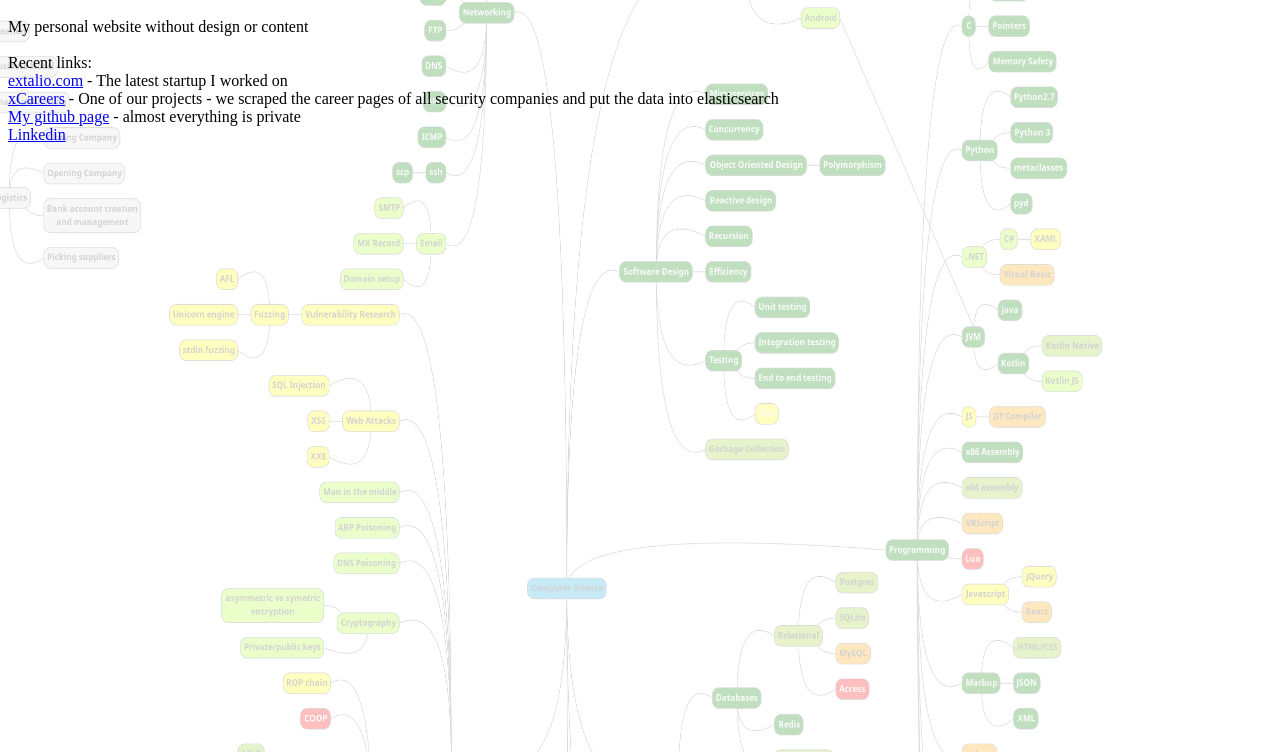
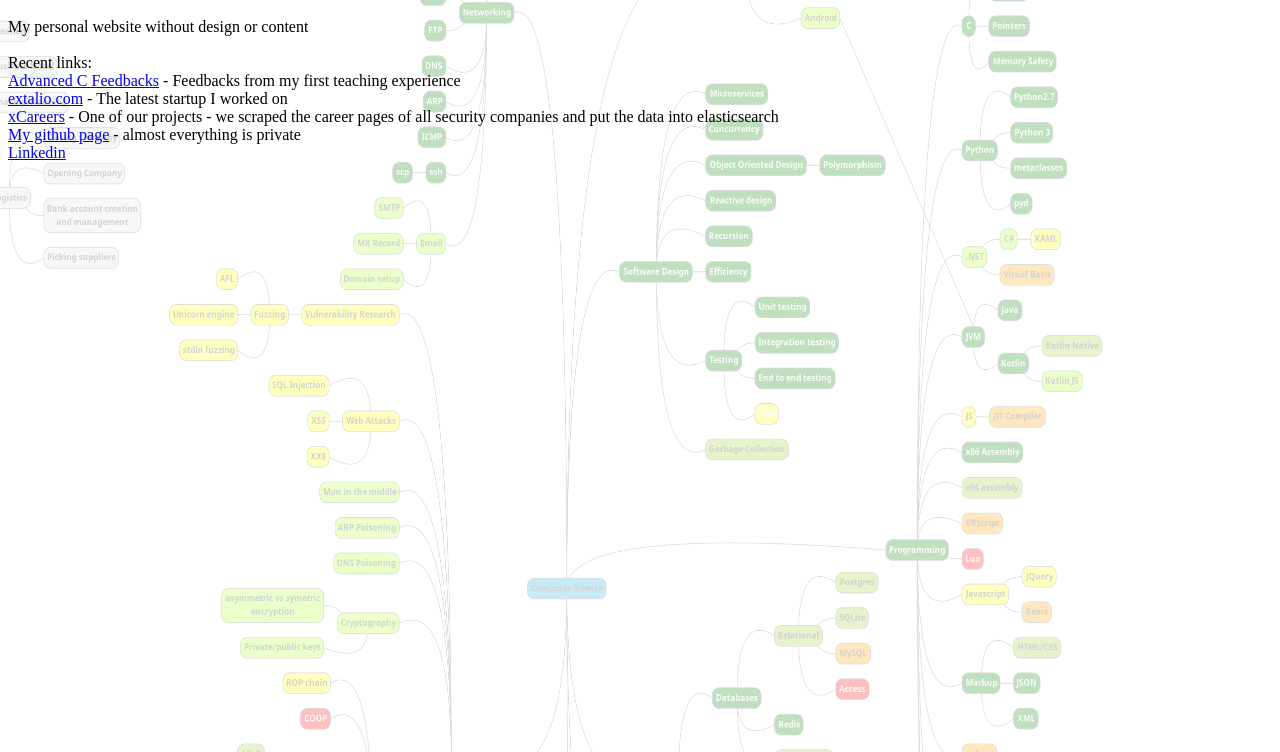
Before and after one commit to maxandron/maxandron, a plain HTML site: page index.html in a window 1280 px wide. Shown: the part 48-800 px from the top of the page. Drawn offline with Linux system fonts and the light colour scheme.

Commit message:
Add feedbacks to indexhtml

```diff
--- a/index.html
+++ b/index.html
@@ -21,6 +21,7 @@
     My personal website without design or content </br>
     </br>
     Recent links: </br>
+    <a href="advancedc_feedbacks.html">Advanced C Feedbacks</a> - Feedbacks from my first teaching experience</br>
     <a href="http://extalio.com">extalio.com</a> - The latest startup I worked on</br>
     <a href="http://xcareers.extalio.com">xCareers</a> - One of our projects - we scraped the career pages of all security companies and put the data into elasticsearch</br>
     <a href="http://github.com/maxandron">My github page</a> - almost everything is private</br>
```
